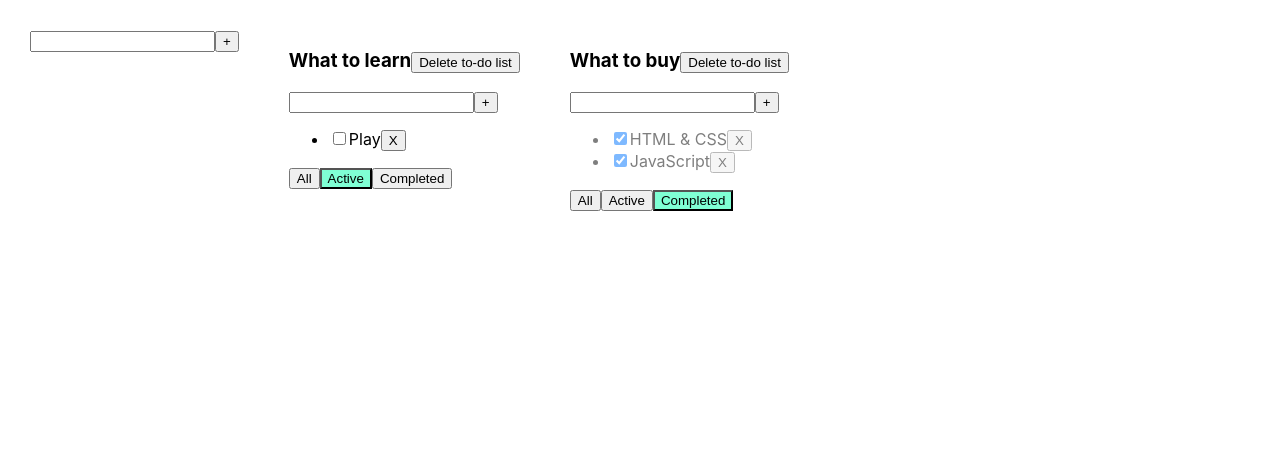
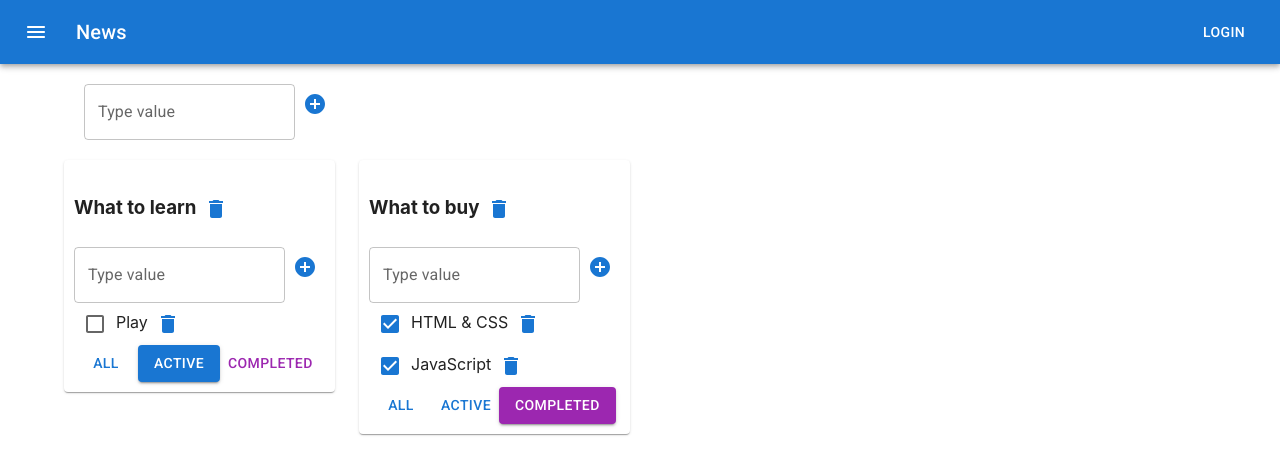
Before and after one commit to SergFediaev/1-todolist, a React (Create React App) app: page / in a window 1280 px wide. Shown: the top 474 px of the page. Built offline with nearby package versions, Linux system fonts and the light colour scheme.

Commit message:
Димыч, урок перед онлайн-уроком: 7 todlist for students 07 material ui.

```diff
--- a/package.json
+++ b/package.json
@@ -3,6 +3,10 @@
   "version": "0.1.0",
   "private": true,
   "dependencies": {
+    "@emotion/react": "^11.11.4",
+    "@emotion/styled": "^11.11.0",
+    "@mui/icons-material": "^5.15.11",
+    "@mui/material": "^5.15.11",
     "@testing-library/jest-dom": "^5.16.5",
     "@testing-library/react": "^13.4.0",
     "@testing-library/user-event": "^13.5.0",
--- a/public/index.html
+++ b/public/index.html
@@ -1,20 +1,20 @@
 <!DOCTYPE html>
 <html lang="en">
 <head>
-    <meta charset="utf-8" />
-    <link rel="icon" href="%PUBLIC_URL%/favicon.ico" />
-    <meta name="viewport" content="width=device-width, initial-scale=1" />
-    <meta name="theme-color" content="#000000" />
+    <meta charset="utf-8"/>
+    <link rel="icon" href="%PUBLIC_URL%/favicon.ico"/>
+    <meta name="viewport" content="width=device-width, initial-scale=1"/>
+    <meta name="theme-color" content="#000000"/>
     <meta
             name="description"
             content="Web site created using create-react-app"
     />
-    <link rel="apple-touch-icon" href="%PUBLIC_URL%/logo192.png" />
+    <link rel="apple-touch-icon" href="%PUBLIC_URL%/logo192.png"/>
     <!--
       manifest.json provides metadata used when your web app is installed on a
       user's mobile device or desktop. See https://developers.google.com/web/fundamentals/web-app-manifest/
     -->
-    <link rel="manifest" href="%PUBLIC_URL%/manifest.json" />
+    <link rel="manifest" href="%PUBLIC_URL%/manifest.json"/>
     <!--
       Notice the use of %PUBLIC_URL% in the tags above.
       It will be replaced with the URL of the `public` folder during the build.
@@ -24,6 +24,12 @@
       work correctly both with client-side routing and a non-root public URL.
       Learn how to configure a non-root public URL by running `npm run build`.
     -->
+    <link rel="preconnect" href="https://fonts.googleapis.com"/>
+    <link rel="preconnect" href="https://fonts.gstatic.com" crossorigin/>
+    <link
+            rel="stylesheet"
+            href="https://fonts.googleapis.com/css2?family=Roboto:wght@300;400;500;700&display=swap"
+    />
     <title>React App</title>
 </head>
 <body>
--- a/src/AddItemForm.tsx
+++ b/src/AddItemForm.tsx
@@ -1,4 +1,6 @@
 import React, {ChangeEvent, KeyboardEvent, useState} from 'react'
+import {IconButton, TextField} from '@mui/material'
+import {AddCircleOutlined} from '@mui/icons-material'
 
 type AddItemFormPropsType = {
     addItem: (title: string) => void
@@ -32,13 +34,18 @@ export function AddItemForm(props: AddItemFormPropsType) {
     }
 
     return <div>
-        <input
+        <TextField
+            variant={'outlined'}
+            label={'Type value'}
             value={newTaskTitle}
             onChange={onNewTitChangeHandler}
             onKeyPress={onKeyPressHandler}
-            className={error ? 'error' : ''}/>
-        <button onClick={addTask}>+
-        </button>
-        {error && <div className="error-message">{error}</div>}
+            error={!!error}
+            helperText={error}
+        />
+        <IconButton
+            onClick={addTask}
+            color={'primary'}
+        ><AddCircleOutlined/></IconButton>
     </div>
 }
--- a/src/App.css
+++ b/src/App.css
@@ -1,3 +1,4 @@
+/*
 .App {
     padding: 30px;
     display: flex;
@@ -22,3 +23,4 @@
 .is-done {
     opacity: .5;
 }
+*/
--- a/src/App.tsx
+++ b/src/App.tsx
@@ -3,6 +3,8 @@ import './App.css'
 import {TasksType, TodoList} from './TodoList'
 import {v1} from 'uuid'
 import {AddItemForm} from './AddItemForm'
+import {AppBar, Button, Container, Grid, IconButton, Paper, Toolbar, Typography} from '@mui/material'
+import {MenuRounded} from '@mui/icons-material'
 
 export type FilterValuesType = 'all' | 'completed' | 'active'
 
@@ -169,10 +171,29 @@ function App() {
 
     return (
         <div className="App">
+            <AppBar position="static">
+                <Toolbar>
+                    <IconButton
+                        size="large"
+                        edge="start"
+                        color="inherit"
+                        aria-label="menu"
+                        sx={{mr: 2}}
+                    >
+                        <MenuRounded/>
+                    </IconButton>
+                    <Typography variant="h6" component="div" sx={{flexGrow: 1}}>
+                        News
+                    </Typography>
+                    <Button color="inherit">Login</Button>
+                </Toolbar>
+            </AppBar>
+            <Container fixed>
+                <Grid container style={{padding: '20px'}}>
                     <AddItemForm addItem={addToDoList}/>
-
-            {
-                toDoLists.map(todoList => {
+                </Grid>
+                <Grid container spacing={3}>
+                    {toDoLists.map(todoList => {
                         let tasksForTodoList = tasksObject[todoList.id]
 
                         if (todoList.filter === 'completed') {
@@ -183,7 +204,9 @@ function App() {
                             tasksForTodoList = tasksForTodoList.filter(task => !task.isDone)
                         }
 
-                    return <TodoList
+                        return <Grid item>
+                            <Paper style={{padding: '10px'}}>
+                                <TodoList
                                     key={todoList.id}
                                     id={todoList.id}
                                     title={todoList.title}
@@ -195,9 +218,13 @@ function App() {
                                     changeTaskTitle={changeTaskTitle}
                                     filter={todoList.filter}
                                     removeTodoList={removeTodoList}
-                        changeToListTitle={changeToDoListTitle}/>
-                })
-            }
+                                    changeToListTitle={changeToDoListTitle}
+                                />
+                            </Paper>
+                        </Grid>
+                    })}
+                </Grid>
+            </Container>
         </div>
     )
 }
--- a/src/EditableSpan.tsx
+++ b/src/EditableSpan.tsx
@@ -1,4 +1,5 @@
 import React, {ChangeEvent, useState} from 'react'
+import {TextField} from '@mui/material'
 
 type EditableSpanPropsType = {
     title: string
@@ -25,6 +26,11 @@ export function EditableSpan(props: EditableSpanPropsType) {
     }
 
     return editMode
-        ? <input type={'text'} value={title} onBlur={activateViewMode} autoFocus onChange={onChangeHandler}/>
+        ? <TextField
+            value={title}
+            onBlur={activateViewMode}
+            autoFocus
+            onChange={onChangeHandler}
+        />
         : <span onDoubleClick={() => activateEditMode()}>{props.title}</span>
 }
--- a/src/TodoList.tsx
+++ b/src/TodoList.tsx
@@ -2,6 +2,8 @@ import React, {ChangeEvent} from 'react'
 import {FilterValuesType} from './App'
 import {AddItemForm} from './AddItemForm'
 import {EditableSpan} from './EditableSpan'
+import {Button, Checkbox, IconButton} from '@mui/material'
+import {Delete} from '@mui/icons-material'
 
 export type TasksType = {
     id: string
@@ -45,12 +47,16 @@ export const TodoList = (props: TodoListPropsType) => {
 
     return <div>
         <h3><EditableSpan title={props.title} onChange={changeToDoListTitle}/>
-            <button onClick={removeTodolist}>Delete to-do list</button>
+            <IconButton
+                aria-label="delete"
+                color="primary"
+                onClick={removeTodolist}
+            ><Delete/></IconButton>
         </h3>
 
         <AddItemForm addItem={addTask}/>
 
-        <ul>
+        <div>
             {props.tasks.map(task => {
 
                 const onRemoveHandler = () => {
@@ -65,23 +71,41 @@ export const TodoList = (props: TodoListPropsType) => {
                     props.changeTaskTitle(task.id, newValue, props.id)
                 }
 
-
-                return <li key={task.id} className={task.isDone ? 'is-done' : ''}><input
-                    type="checkbox"
+                return <div
+                    key={task.id}
+                    className={task.isDone ? 'is-done' : ''}
+                ><Checkbox
                     checked={task.isDone}
                     onChange={onChangeStatusHandler}/>
-                    <EditableSpan title={task.title} onChange={onChangeTitleHandler}/>
-                    <button onClick={onRemoveHandler}>X</button>
-                </li>
+                    <EditableSpan
+                        title={task.title}
+                        onChange={onChangeTitleHandler}
+                    />
+                    <IconButton
+                        aria-label="delete"
+                        color="primary"
+                        onClick={onRemoveHandler}
+                    ><Delete/></IconButton>
+                </div>
             })}
-        </ul>
+        </div>
         <div>
-            <button className={props.filter === 'all' ? 'active-filter' : ''} onClick={onAllClickHandler}>All</button>
-            <button className={props.filter === 'active' ? 'active-filter' : ''} onClick={onActiveClickHandler}>Active
-            </button>
-            <button className={props.filter === 'completed' ? 'active-filter' : ''}
-                    onClick={onCompletedClickHandler}>Completed
-            </button>
+            <Button
+                variant={props.filter === 'all' ? 'contained' : 'text'}
+                onClick={onAllClickHandler}
+            >All</Button>
+            <Button
+                color={'primary'}
+                variant={props.filter === 'active' ? 'contained' : 'text'}
+                onClick={onActiveClickHandler}
+            >Active
+            </Button>
+            <Button
+                color={'secondary'}
+                variant={props.filter === 'completed' ? 'contained' : 'text'}
+                onClick={onCompletedClickHandler}
+            >Completed
+            </Button>
         </div>
     </div>
 }
```
Also changed, not shown: 1 other file (tests, documents, lock files or other folders). Lines whose indentation alone changed are shown as unchanged.
